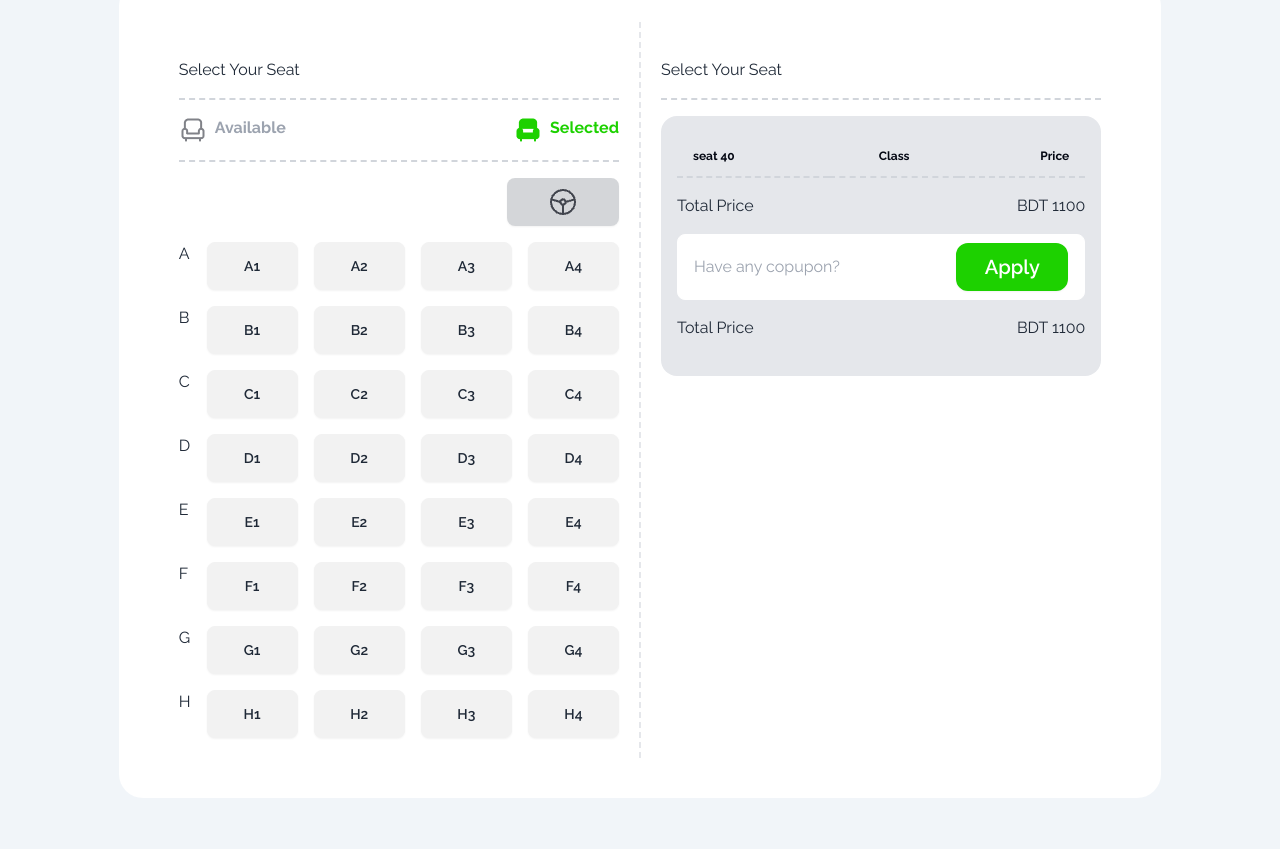
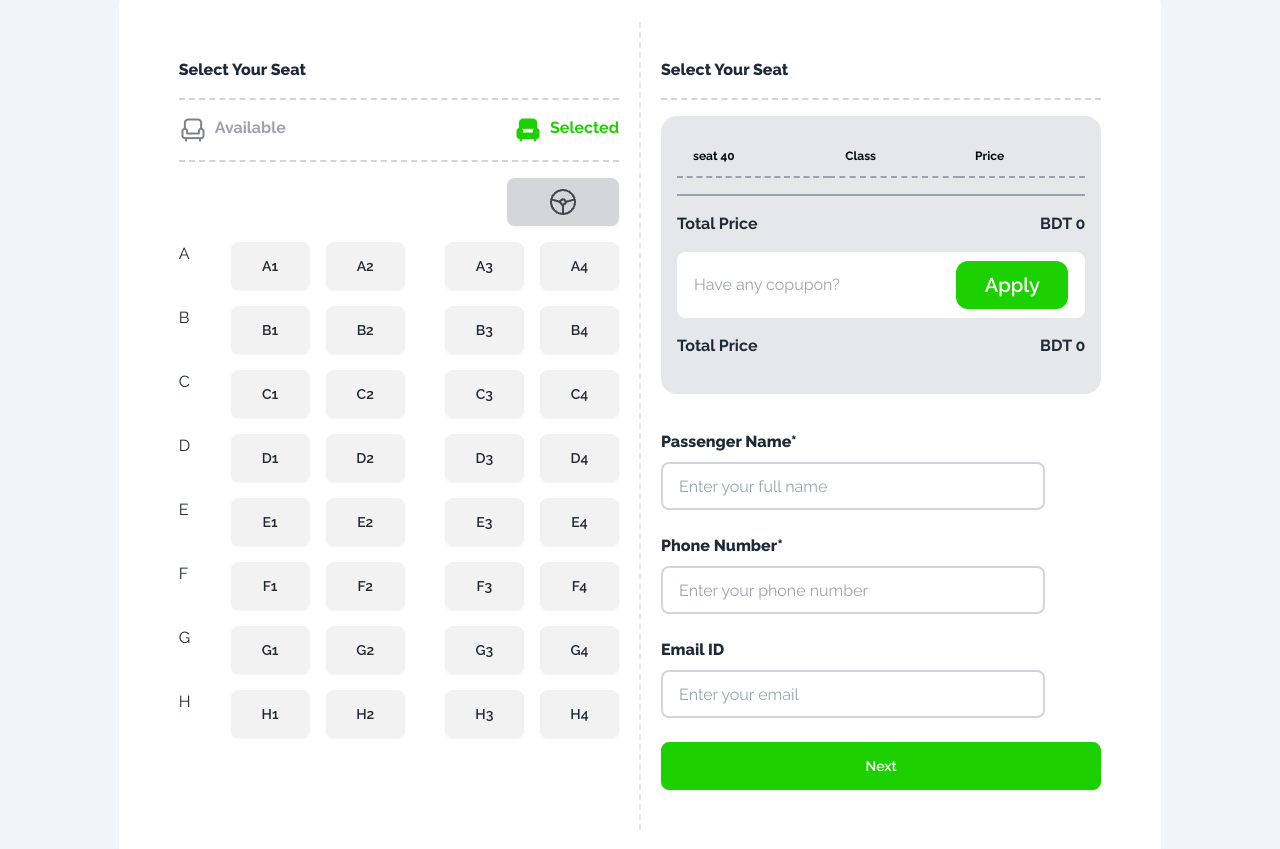
Before and after one commit to TahmidTausif/assignment-5-smart-ticketing, a plain HTML site: page index.html in a window 1280 px wide. Shown: the part 2200-3049 px from the top of the page. Drawn offline with nearby package versions, Linux system fonts and the light colour scheme; a script that the page names is missing.

Commit message:
js added

```diff
--- a/index.html
+++ b/index.html
@@ -181,7 +181,7 @@
                             <div
                                 class="btn bg-tia flex flex-row border-tia border-2 hover:bg-tia hover:border-2 hover:border-tia">
                                 <img src="images/seat-green.png" alt="" class="w-7 h-[21px]">
-                                <p class="text-ticket-font inter"><span>40</span> Seats left</p>
+                                <p class="text-ticket-font inter"><span id="available">32</span> Seats left</p>
                             </div>
                         </div>
                         <div class="bg-gray-200 p-8 rounded-3xl">
@@ -227,10 +227,13 @@
                     </div>
                 </div>
             </div>
+
+            <!-- choose seat -->
+
             <div class="max-w-[81.45%] m-auto bg-white p-10 rounded-3xl mt-8 flex flex-row">
                 <div class="flex-1 p-5">
                     <div class="border-b-2 border-dashed border-gray-300 py-4">
-                        <h1>Select Your Seat</h1>
+                        <h1 class="font-extrabold">Select Your Seat</h1>
                     </div>
                     <div class="flex flex-row place-content-between border-b-2 border-dashed border-gray-300 py-4">
                         <div class="flex flex-row gap-2"><img src="images/seat-gray.png" alt="">
@@ -240,10 +243,16 @@
                             <p class="text-ticket-font font-bold">Selected</p>
                         </div>
                     </div>
+
+<!-- seat options -->
+
                     <div>
-                        <div class=" py-4 flex flex-row place-content-end"><button class="btn w-28" disabled><img
-                                    src="images/Vector.png" alt=""></button></div>
-                        <div class="flex flex-row gap-4">
+                        <div class=" py-4 flex flex-row place-content-end">
+                            <button class="btn w-28" disabled>
+                                <img src="images/Vector.png" alt="">
+                            </button>
+                        </div>
+                        <div class="flex flex-row gap-10">
                             <div class="grid grid-cols-1 gap-4">
                                 <p>A</p>
                                 <p>B</p>
@@ -255,77 +264,108 @@
                                 <p>H</p>
                             </div>
                             <div class="flex-1 grid grid-cols-2 gap-4">
-                                <button class="btn btn-seat">A1</button>
-                                <button class="btn btn-seat">A2</button>
-                                <button class="btn btn-seat">B1</button>
-                                <button class="btn btn-seat">B2</button>
-                                <button class="btn btn-seat">C1</button>
-                                <button class="btn btn-seat">C2</button>
-                                <button class="btn btn-seat">D1</button>
-                                <button class="btn btn-seat">D2</button>
-                                <button class="btn btn-seat">E1</button>
-                                <button class="btn btn-seat">E2</button>
-                                <button class="btn btn-seat">F1</button>
-                                <button class="btn btn-seat">F2</button>
-                                <button class="btn btn-seat">G1</button>
-                                <button class="btn btn-seat">G2</button>
-                                <button class="btn btn-seat">H1</button>
-                                <button class="btn btn-seat">H2</button>
+                                <button id="A1" class="btn btn-seat">A1</button>
+                                <button id="A2" class="btn btn-seat">A2</button>
+                                <button id="B1" class="btn btn-seat">B1</button>
+                                <button id="B2" class="btn btn-seat">B2</button>
+                                <button id="C1" class="btn btn-seat">C1</button>
+                                <button id="C2" class="btn btn-seat">C2</button>
+                                <button id="D1" class="btn btn-seat">D1</button>
+                                <button id="D2" class="btn btn-seat">D2</button>
+                                <button id="E1" class="btn btn-seat">E1</button>
+                                <button id="E2" class="btn btn-seat">E2</button>
+                                <button id="F1" class="btn btn-seat">F1</button>
+                                <button id="F2" class="btn btn-seat">F2</button>
+                                <button id="G1" class="btn btn-seat">G1</button>
+                                <button id="G2" class="btn btn-seat">G2</button>
+                                <button id="H1" class="btn btn-seat">H1</button>
+                                <button id="H2" class="btn btn-seat">H2</button>
                             </div>
                             <div class="flex-1 grid grid-cols-2 gap-4">
-                                <button class="btn btn-seat">A3</button>
-                                <button class="btn btn-seat">A4</button>
-                                <button class="btn btn-seat">B3</button>
-                                <button class="btn btn-seat">B4</button>
-                                <button class="btn btn-seat">C3</button>
-                                <button class="btn btn-seat">C4</button>
-                                <button class="btn btn-seat">D3</button>
-                                <button class="btn btn-seat">D4</button>
-                                <button class="btn btn-seat">E3</button>
-                                <button class="btn btn-seat">E4</button>
-                                <button class="btn btn-seat">F3</button>
-                                <button class="btn btn-seat">F4</button>
-                                <button class="btn btn-seat">G3</button>
-                                <button class="btn btn-seat">G4</button>
-                                <button class="btn btn-seat">H3</button>
-                                <button class="btn btn-seat">H4</button>
+                                <button id="A3" class="btn btn-seat">A3</button>
+                                <button id="A4" class="btn btn-seat">A4</button>
+                                <button id="B3" class="btn btn-seat">B3</button>
+                                <button id="B4" class="btn btn-seat">B4</button>
+                                <button id="C3" class="btn btn-seat">C3</button>
+                                <button id="C4" class="btn btn-seat">C4</button>
+                                <button id="D3" class="btn btn-seat">D3</button>
+                                <button id="D4" class="btn btn-seat">D4</button>
+                                <button id="E3" class="btn btn-seat">E3</button>
+                                <button id="E4" class="btn btn-seat">E4</button>
+                                <button id="F3" class="btn btn-seat">F3</button>
+                                <button id="F4" class="btn btn-seat">F4</button>
+                                <button id="G3" class="btn btn-seat">G3</button>
+                                <button id="G4" class="btn btn-seat">G4</button>
+                                <button id="H3" class="btn btn-seat">H3</button>
+                                <button id="H4" class="btn btn-seat">H4</button>
                             </div>
                         </div>
                     </div>
                 </div>
+
+                <!-- sea your seat -->
+
+
                 <div class="border-l-2 border-dashed flex-1 p-5">
                     <div class="border-b-2 border-dashed border-gray-300 py-4">
-                        <h1>Select Your Seat</h1>
+                        <h1 class="font-extrabold">Select Your Seat</h1>
                     </div>
                     <div class="bg-gray-200 rounded-2xl py-5 px-4 my-4">
+
+                        <!-- tables -->
                         <div class="overflow-x-auto ">
                             <table class="table ">
                                 <!-- head -->
                                 <thead>
-                                    <tr class="border-b-2 border-dashed border-gray-300 font-bold">
-                                        <th class="text-ticket-primary font-bold">seat <span>40</span></th>
-                                        <th class="text-ticket-primary font-bold text-center">Class</th>
-                                        <th class="text-ticket-primary font-bold text-end">Price</th>
+                                    <tr class="border-b-2 border-dashed border-gray-400 font-bold">
+                                        <th class="text-ticket-primary font-bold">seat <span id="seat-count">40</span></th>
+                                        <th class="text-ticket-primary font-bold ">Class</th>
+                                        <th class="text-ticket-primary font-bold">Price</th>
                                     </tr>
                                 </thead>
-                                <tbody>
-                                    <!-- row 1 -->
-
+                                <tbody id="tb-container">
+                                    <!-- table goes here -->
                                 </tbody>
                             </table>
                         </div>
+                        <div class="flex place-content-between py-4 border-t-2 border-gray-400 mt-4">
+                            <p class="font-bold">Total Price</p>
+                            <p class="font-bold">BDT <span id="total">0</span></p>
+                        </div>
+                        <div class="discount">
+                            <label id="coupon" class=" input input-bordered flex items-center gap-2 py-8 border-white">
+                                <input type="text" class="grow " placeholder="Have any copupon?" />
+                                <button
+                                    class="btn rounded-xl md:w-28 md:h-7 border-[3px] border-ticket-font bg-ticket-font text-white text-xl hover:text-white hover:bg-ticket-font  hover:border-ticket-font">Apply</button>
+                            </label>
+                            <div id="discount" class="flex place-content-between py-4 hidden">
+                                <p class="font-bold">Discount</p>
+                                <p class="font-bold">BDT <span id="discount-amount">0</span></p>
+                            </div>
+                        </div>
                         <div class="flex place-content-between py-4">
-                            <p>Total Price</p>
-                            <p>BDT <span>1100</span></p>
+                            <p class="font-bold">Total Price</p>
+                            <p class="font-bold">BDT <span id="grand">0</span></p>
                         </div>
-                        <label class="input input-bordered flex items-center gap-2 py-8 border-white">
-                            <input type="text" class="grow " placeholder="Have any copupon?" />
-                            <button class="btn rounded-xl md:w-28 md:h-7 border-[3px] border-ticket-font bg-ticket-font text-white text-xl hover:text-white hover:bg-ticket-font  hover:border-ticket-font ">Apply</button>
-                        </label>
-                        <div class="flex place-content-between py-4">
-                            <p>Total Price</p>
-                            <p>BDT <span>1100</span></p>
+                    </div>
+
+                    <!-- form -->
+
+                    <div class=" grid gap-6 grid-cols-1 py-5">
+                        <div class="flex flex-col">
+                            <label for="" class="font-extrabold">Passenger Name*</label>
+                            <input type="text" placeholder="Enter your full name" class="mt-2 bg-white input w-full max-w-sm border-2 border-gray-300" />
                         </div>
+                        <div class="flex flex-col">
+                            <label for="" class="font-extrabold">Phone Number*</label>
+                            <input type="text" placeholder="Enter your phone number" class="mt-2 bg-white input w-full max-w-sm border-2 border-gray-300" />
+                        </div>
+                        <div class="flex flex-col">
+                            <label for="" class="font-extrabold">Email ID</label>
+                            <input type="email" placeholder="Enter your email" class="mt-2 bg-white input w-full max-w-sm border-2 border-gray-300">
+                        </div>
+
+                        <button class=" btn bg-ticket-font border-ticket-font text-white hover:text-ticket-font hover:bg-white hover:border-ticket-font">Next</button>
                     </div>
                 </div>
             </div>
```
Also changed, not shown: js/script.js (added, +36 -0 lines).
